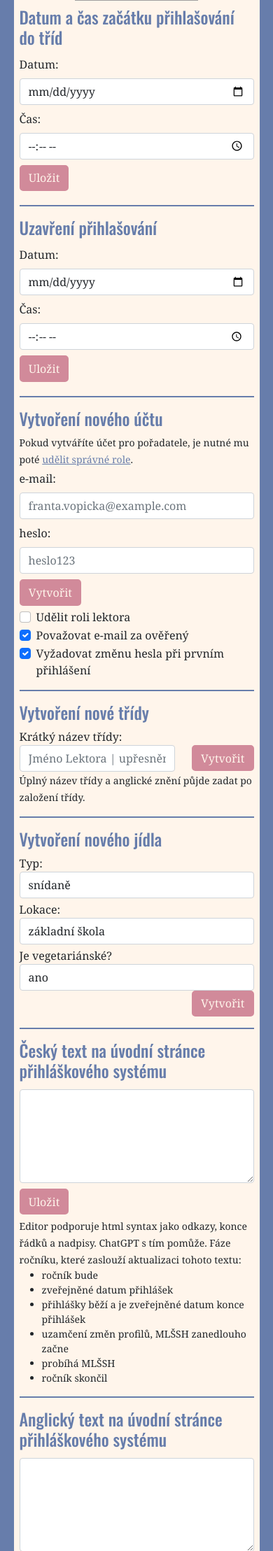
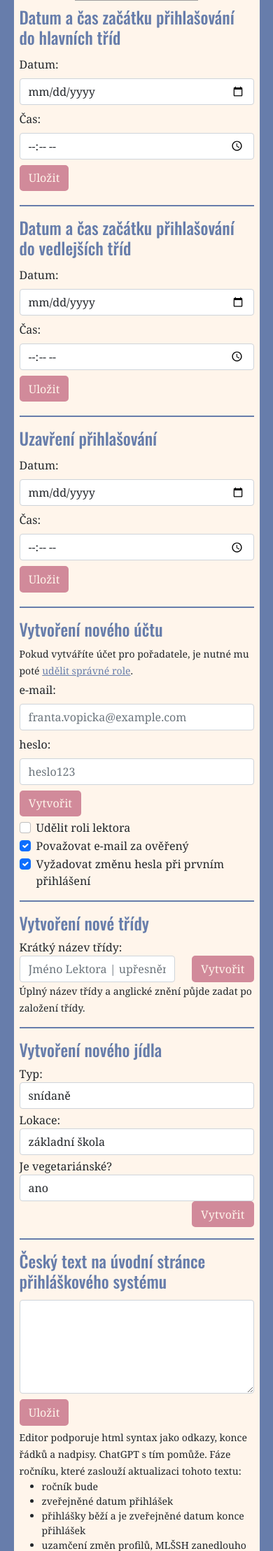
Before and after one commit to piipecek/valtice-applications, a Flask app: template website/templates/organizator/settings.html in a window 390 px wide. Shown: the part 131-2348 px from the top of the page at 70% size. Run offline with Flask 3, Linux system fonts and the light colour scheme; the template is opened without the code that fills it, so the values that code supplies are empty; some libraries are stand-ins or nearby versions; grey boxes are pictures that could not be loaded.

Commit message:
cas primary a secondary trid

```diff
--- a/website/static/js/organizator/settings.js
+++ b/website/static/js/organizator/settings.js
@@ -2,8 +2,10 @@ import httpGet from "../http_get.js"
 
 let settings = JSON.parse(httpGet("/org_api/settings"))
 
-document.getElementById("applications_start_date").value = settings["applications_start_date"]
-document.getElementById("applications_start_time").value = settings["applications_start_time"]
+document.getElementById("primary_classes_start_date").value = settings["primary_classes_start_date"]
+document.getElementById("primary_classes_start_time").value = settings["primary_classes_start_time"]
+document.getElementById("secondary_classes_start_date").value = settings["secondary_classes_start_date"]
+document.getElementById("secondary_classes_start_time").value = settings["secondary_classes_start_time"]
 document.getElementById("applications_end_date").value = settings["applications_end_date"]
 document.getElementById("applications_end_time").value = settings["applications_end_time"]
 document.getElementById("text_cz").value = settings["cz_frontpage_text"]
--- a/website/templates/organizator/settings.html
+++ b/website/templates/organizator/settings.html
@@ -1,22 +1,43 @@
 {% extends"cz_context.html" %}
 {% block content %}
-<h2>Datum a čas začátku přihlašování do tříd</h2>
+<h2>Datum a čas začátku přihlašování do hlavních tříd</h2>
 <form method="post">
     <div class="row">
         <div class="col-12 col-sm-1 my-1">
             Datum:
         </div>
         <div class="col-12 col-sm my-1">
-            <input class="form-control" type="date" name="applications_start_date" id="applications_start_date">
+            <input class="form-control" type="date" name="primary_classes_start_date" id="primary_classes_start_date">
         </div>
         <div class="col-12 col-sm-1 my-1">
             Čas:
         </div>
         <div class="col-12 col-sm my-1">
-            <input class="form-control" type="time" name="applications_start_time" id="applications_start_time">
+            <input class="form-control" type="time" name="primary_classes_start_time" id="primary_classes_start_time">
         </div>
         <div class="col-12 col-sm-auto my-1">
-            <button class="custom_button" name="datum_cas_start" value="whatever" type="submit">Uložit</button>
+            <button class="custom_button" name="datum_cas_primary" value="whatever" type="submit">Uložit</button>
+        </div>
+    </div>
+</form>
+<hr>
+<h2>Datum a čas začátku přihlašování do vedlejších tříd</h2>
+<form method="post">
+    <div class="row">
+        <div class="col-12 col-sm-1 my-1">
+            Datum:
+        </div>
+        <div class="col-12 col-sm my-1">
+            <input class="form-control" type="date" name="secondary_classes_start_date" id="secondary_classes_start_date">
+        </div>
+        <div class="col-12 col-sm-1 my-1">
+            Čas:
+        </div>
+        <div class="col-12 col-sm my-1">
+            <input class="form-control" type="time" name="secondary_classes_start_time" id="secondary_classes_start_time">
+        </div>
+        <div class="col-12 col-sm-auto my-1">
+            <button class="custom_button" name="datum_cas_secondary" value="whatever" type="submit">Uložit</button>
         </div>
     </div>
 </form>
--- a/website/templates/user/cz_class_signup.html
+++ b/website/templates/user/cz_class_signup.html
@@ -2,7 +2,7 @@
 
 {% block content %}
 
-{% if is_class_signup_allowed %}
+{% if class_signup_state == "primary" %}
     <h1>Zápis do tříd</h1>
     <hr>
     <h2>Hlavní třída</h2>
@@ -37,6 +37,9 @@
             <li>O fungování tříd se dočtete TODO v <a class="link" href="{{url_for('guest_views.cz_info')}}">informacích</a>.</li>
         </ul>
     </div>
+{% elif class_signup_state == "secondary" %}
+    <h1>Zápis do vedlejší třídy</h1>
+    <hr>
 
 {% else %}
     <h1>Zápis do tříd nanečisto</h1>
--- a/website/views/user_views.py
+++ b/website/views/user_views.py
@@ -4,7 +4,7 @@ from website.helpers.get_roles import get_roles
 from website.models.user import User
 from website.helpers.require_role import ensure_email_password
 from website.mail_handler import mail_sender
-from website.helpers.settings_manager import is_class_signup_allowed
+from website.helpers.settings_manager import get_class_signup_state
 
 
 user_views = Blueprint("user_views",__name__)
@@ -142,6 +142,6 @@ def en_edit_account():
 @ensure_email_password("cz")
 def zapis_tridy():
     if request.method == "GET":
-        return render_template("user/cz_class_signup.html", roles=get_roles(), is_class_signup_allowed=is_class_signup_allowed())
+        return render_template("user/cz_class_signup.html", roles=get_roles(), class_signup_state=get_class_signup_state())
     else:
         return request.form.to_dict()
```
Also changed, not shown: website/helpers/check_files.py (+5 -3 lines), website/helpers/settings_manager.py (+20 -6 lines), website/views/org_views.py (+17 -7 lines).
